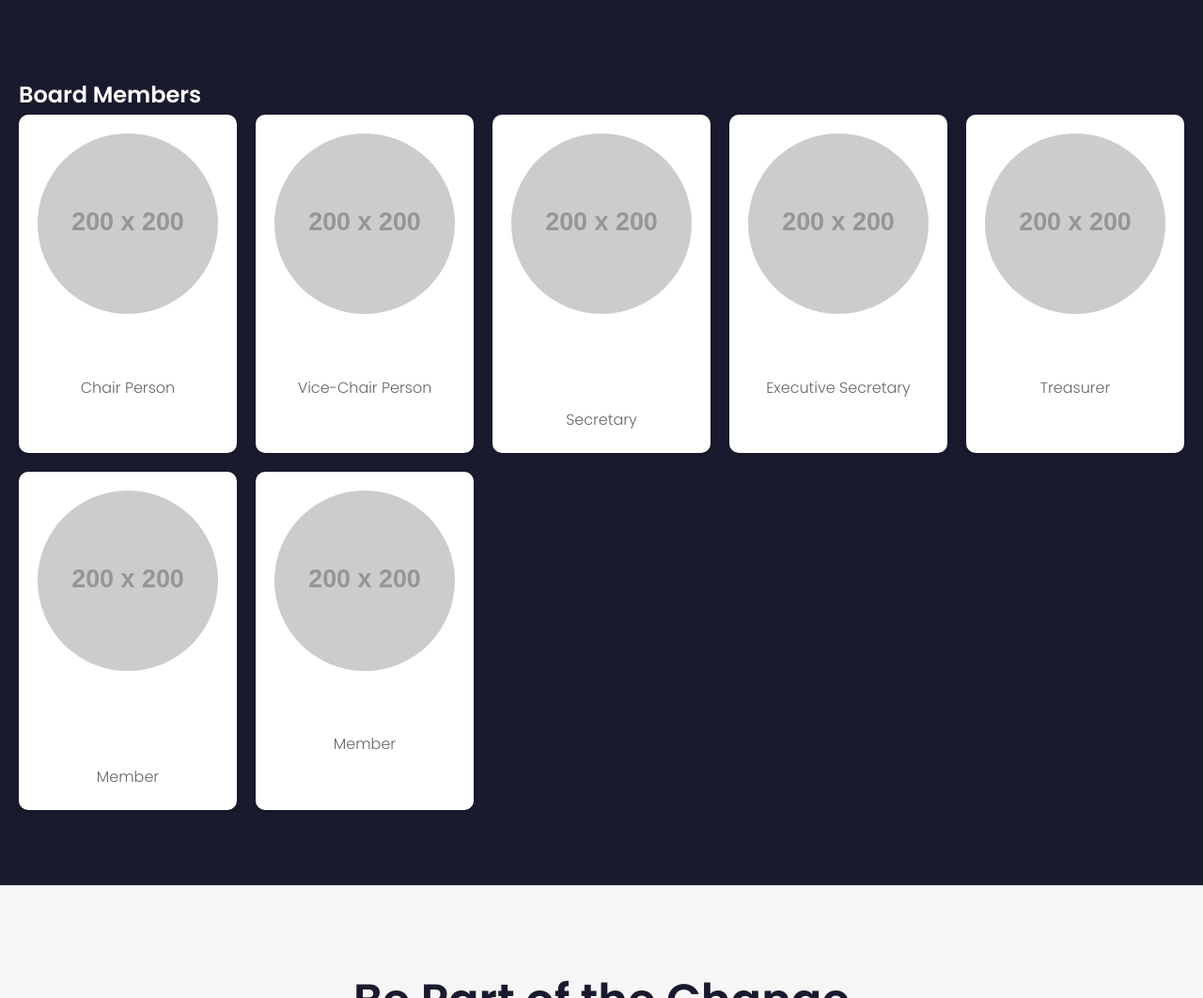
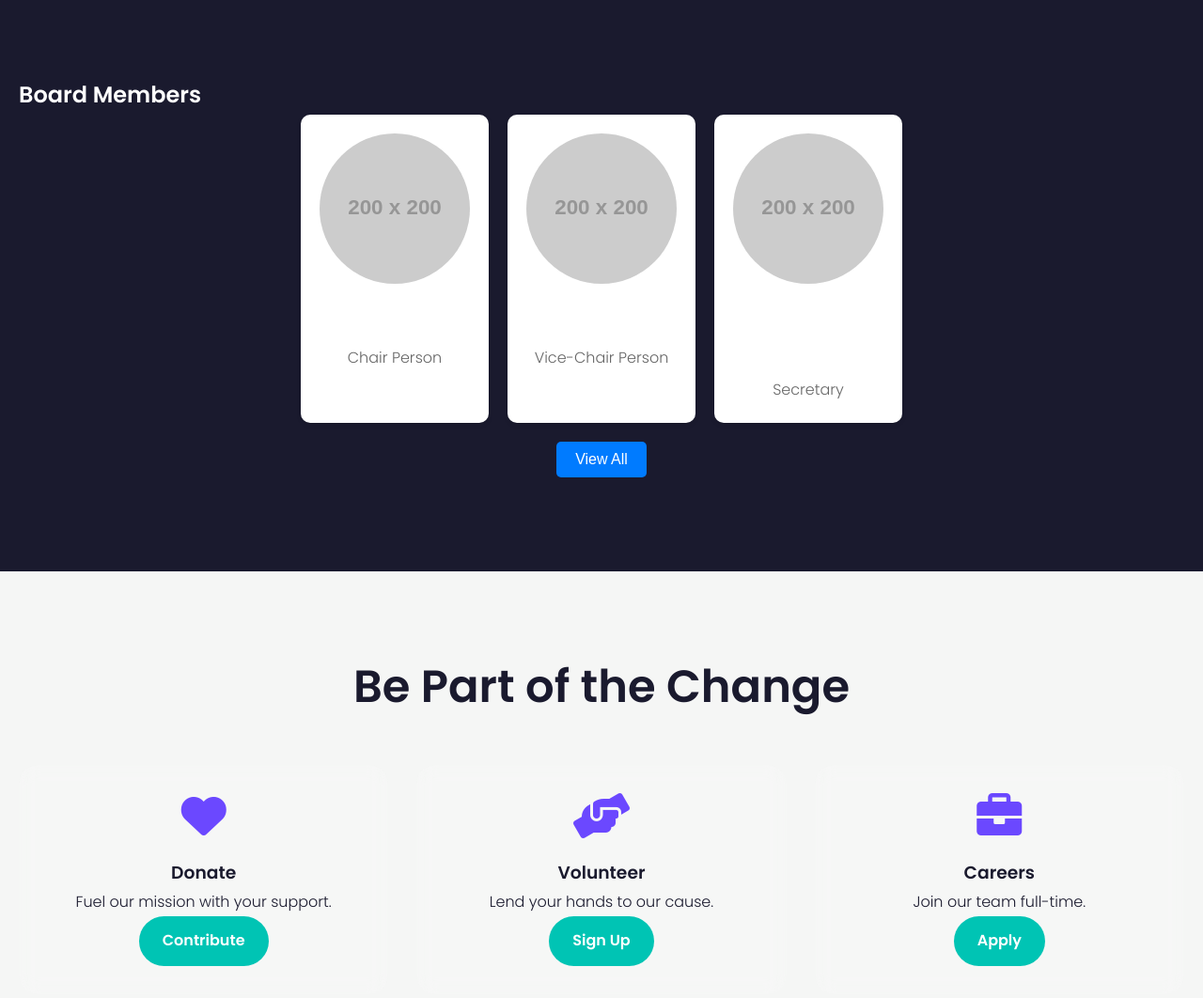
Before and after one commit to shamiran1012/speed_NGO, a plain HTML site: page index.html in a window 1280 px wide. Shown: the part 2560-3622 px from the top of the page at 94% size. Drawn offline with Linux system fonts and the light colour scheme; placeholder pictures from the web are drawn by us.

Commit message:
Update index.html

```diff
--- a/index.html
+++ b/index.html
@@ -101,6 +101,7 @@ by 2030. </p>
     <div class="container">
         <h2>Board Members</h2>
         <div class="board-members">
+            <!-- First 3 members (visible by default) -->
             <div class="board-member">
                 <img src="https://placehold.co/200x200?text=Utpal+Baishya" alt="Utpal Baishya">
                 <h3>Utpal Baishya</h3>
@@ -116,29 +117,78 @@ by 2030. </p>
                 <h3>Arunima Baishya Kalita</h3>
                 <p>Secretary</p>
             </div>
-                <div class="board-member">
+
+            <!-- Remaining members (hidden by default) -->
+            <div class="board-member hidden-member">
                 <img src="https://placehold.co/200x200?text=Dipankar+Kalita" alt="Dipankar Kalita">
                 <h3>Dipankar Kalita</h3>
                 <p>Executive Secretary</p>
             </div>
-                <div class="board-member">
+            <div class="board-member hidden-member">
                 <img src="https://placehold.co/200x200?text=Kamal+Krishna+Das" alt="Kamal Krishna Das">
                 <h3>Kamal Krishna Das</h3>
                 <p>Treasurer</p>
             </div>
-                <div class="board-member">
+            <div class="board-member hidden-member">
                 <img src="https://placehold.co/200x200?text=Bhramar+Mazumdar" alt="Bhramar Mazumdar">
                 <h3>Bhramar Mazumdar</h3>
                 <p>Member</p>
             </div>
-                <div class="board-member">
+            <div class="board-member hidden-member">
                 <img src="https://placehold.co/200x200?text=Nitul+Kalita" alt="Nitul Kalita">
                 <h3>Nitul Kalita</h3>
                 <p>Member</p>
             </div>
         </div>
+        <button id="viewAllBtn" class="view-all-btn">View All</button>
     </div>
 </section>
+
+<style>
+    .hidden-member {
+        display: none;
+    }
+
+    .view-all-btn {
+        display: block;
+        margin: 20px auto;
+        padding: 10px 20px;
+        background-color: #007bff;
+        color: white;
+        border: none;
+        border-radius: 5px;
+        cursor: pointer;
+        font-size: 16px;
+    }
+
+    .view-all-btn:hover {
+        background-color: #0056b3;
+    }
+
+    .board-members {
+        display: flex;
+        flex-wrap: wrap;
+        justify-content: center;
+        gap: 20px;
+    }
+
+    .board-member {
+        text-align: center;
+        width: 200px;
+    }
+</style>
+
+<script>
+    document.getElementById('viewAllBtn').addEventListener('click', function() {
+        // Show all hidden members
+        document.querySelectorAll('.hidden-member').forEach(member => {
+            member.style.display = 'block';
+        });
+
+        // Hide the button
+        this.style.display = 'none';
+    });
+</script>
 
     <!-- Join Us Section -->
     <section id="join" class="section">
```
Lines whose indentation alone changed are shown as unchanged.
